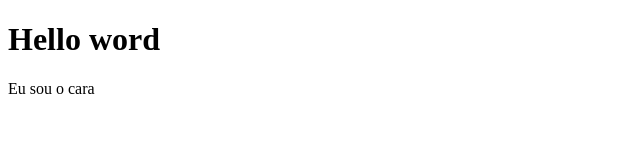
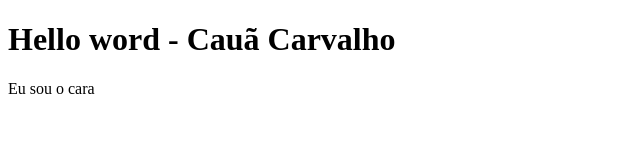
Before and after one commit to CauaCarvalhoo/CauaCarvalho.github.io, a plain HTML site: page index.html in a window 1280 px wide. Shown: the whole page, without its empty margins (0-640 px from the left). Drawn offline with Linux system fonts and the light colour scheme.

Commit message:
Update index.html

```diff
--- a/index.html
+++ b/index.html
@@ -1,7 +1,7 @@
 <!DOCTYPE html>
 <html>
     <body>
-        <h1>Hello word</h1>
+        <h1>Hello word - Cauã Carvalho</h1>
         <p>Eu sou o cara </p>
     </body>
 </html>
```
